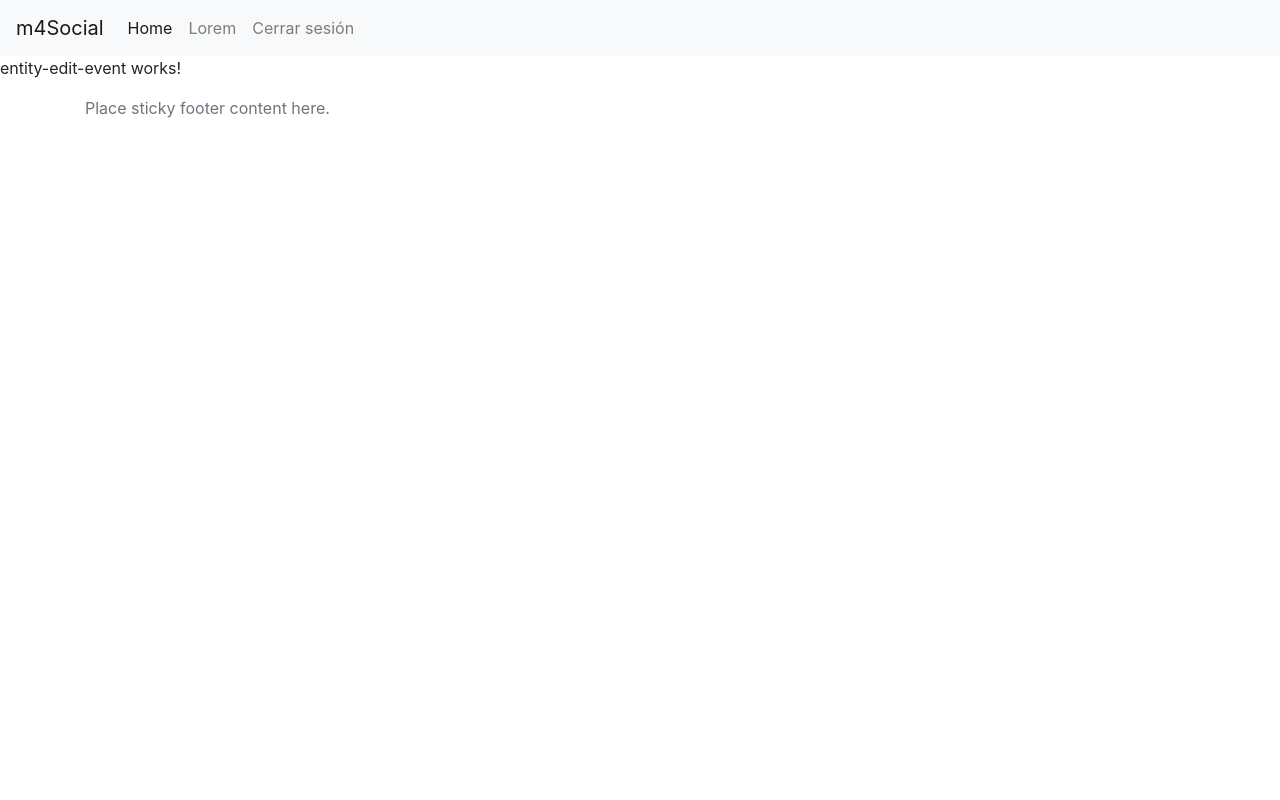
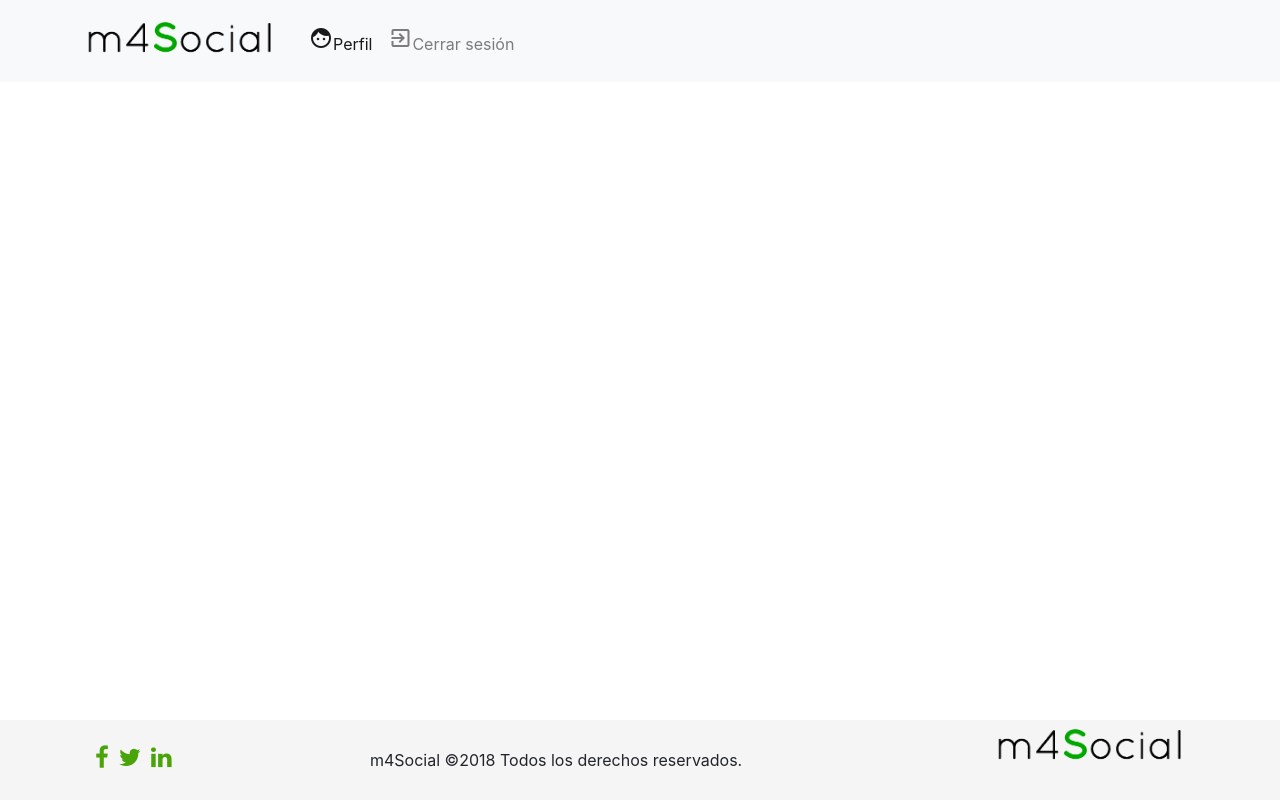
Before and after one commit to Guillemduno/hotvote, an Angular app: page /entityEditEvent in a window 1280 px wide. Built offline with nearby package versions, Linux system fonts and the light colour scheme.

Commit message:
Estilos en header, footer, y agrego función service a Entidad listado eventos.

```diff
--- a/src/app/app.component.ts
+++ b/src/app/app.component.ts
@@ -6,5 +6,5 @@ import { Component } from '@angular/core';
   styleUrls: ['./app.component.css']
 })
 export class AppComponent {
-  title = 'HotVote';
+  title = 'm4Social App';
 }
--- a/src/app/app.module.ts
+++ b/src/app/app.module.ts
@@ -1,5 +1,6 @@
 import { BrowserModule } from '@angular/platform-browser';
 import { NgModule } from '@angular/core';
+import {HttpModule } from '@angular/http';
 import { AppComponent } from './app.component';
 import { FooterComponent } from './footer/footer.component';
 import { AppRoutingModule } from './/app-routing.module';
@@ -23,7 +24,8 @@ import { EntityEditEventComponent } from './entity-edit-event/entity-edit-event.
   ],
   imports: [
     BrowserModule,
-    AppRoutingModule
+    AppRoutingModule,
+    HttpModule
   ],
   providers: [],
   bootstrap: [AppComponent]
--- a/src/app/entity-edit-event/entity-edit-event.component.html
+++ b/src/app/entity-edit-event/entity-edit-event.component.html
@@ -1,3 +1,5 @@
-<p>
-  entity-edit-event works!
-</p>
+<div class="container">
+  <form action="">
+
+  </form>
+</div>
--- a/src/app/entity-event/entity-event.component.html
+++ b/src/app/entity-event/entity-event.component.html
@@ -1,25 +1,32 @@
 <div class="container">
-    <button type="button" class="btn btn-link" routerLink="/startPage">Volver</button>
+    <button type="button" class="btn btn-light" routerLink="/startPage">Volver</button>
 
-    <div class="row">
-        <table class="table">
+
+    <table class="table table-hover">
         <thead>
           <tr>
-                <th scope="col">#</th>
-                <th scope="col">First</th>
-                <th scope="col">Last</th>
-                <th scope="col">Handle</th>
+            <th scope="col">ID</th>
+            <th scope="col">Entidad</th>
+            <th scope="col" colspan="2">Evento</th>
+            <th scope="col">Acciones</th>
           </tr>
         </thead>
-            <tbody>
-              <!--<tr>
+        <tbody *ngIf="articulos">
+          <tr *ngFor="let articulo of articulos; let index = i">
             <th scope="row">
+                {{articulo.id}}
+            </th>
+            <td width="70">
                 <img class="rounded mx-auto d-block float-left" width="72" height="72" src="https://api.adorable.io/avatars/285/abott@adorable.png" alt="evento">
-                </th>
-                <td colspan="3">
-                  <h3>Título del evento <i class="small material-icons">lock_outline</i></h3>
+            </td>
+            <td colspan="2">
+              <h3>{{articulo.title}}<i class="small material-icons">lock_outline</i></h3>
               <p>30/07/2018 - 31/07/2018</p>
               <p>Lorem ipsum dolor sit amet, consectetur adipiscing elit. Sed lacus est, viverra at nulla et, aliquam tincidunt dui. Nulla quis odio a velit rhoncus tincidunt ut sit amet magna.</p>
+            </td>
+            <td>
+                <button type="button" class="btn btn-primary btn-sm" disabled><i class="small material-icons">mode_edit</i></button>
+                <button type="button" class="btn btn-secondary btn-sm" disabled><i class="small material-icons">delete_forever</i></button>
               </td>
           </tr>
           <tr>
@@ -35,13 +42,7 @@
               <button type="button" class="btn btn-primary btn-sm" routerLink="/entityEditEvent"><i class="small material-icons">mode_edit</i></button>
               <button type="button" class="btn btn-secondary btn-sm" data-toggle="modal" data-target="#deleteEvent"><i class="small material-icons">delete_forever</i></button>
             </td>
-              </tr>-->
-              <tr *ngIf="articulos">
-                <td *ngFor="let articulo of articulos; let index = i">
-                  <h1>{{articulo.id}}. {{articulo.title}}</h1>
-                </td>
           </tr>
-
         </tbody>
     </table>
 
@@ -66,4 +67,3 @@
       </div>
     </div>
 </div>
-</div>
--- a/src/app/footer/footer.component.css
+++ b/src/app/footer/footer.component.css
@@ -1,3 +1,16 @@
-body{
-    background-color: aquamarine;
+.footer{
+    position: absolute;
+    bottom: 0;
+    width: 100%;
+    height: 80px;
+    line-height: 80px;
+    background-color: #f5f5f5;
 }
+    .footer .logo-footer{
+        width: 200px;
+    }
+
+    .footer i{
+        margin-left: 10px;
+        font-size: 24px;
+    }
--- a/src/app/footer/footer.component.html
+++ b/src/app/footer/footer.component.html
@@ -1,5 +1,17 @@
 <footer class="footer">
   <div class="container">
-    <span class="text-muted">Place sticky footer content here.</span>
+    <div class="row">
+      <div class="col-md-3">
+          <a href="#"><i class="fa fa-facebook lg"></i></a>
+          <a href="#"><i class="fa fa-twitter lg"></i></a>
+          <a href="#"><i class="fa fa-linkedin lg"></i></a>
+      </div>
+      <div class="col-md-9 clearfix">
+          m4Social &copy;2018 Todos los derechos reservados.
+        <a href="#">
+          <img src="../assets/logo.png" alt="logo m4social" title="m4social" class="logo-footer float-right">
+        </a>
+      </div>
+    </div>
   </div>
 </footer>
--- a/src/app/header/header.component.css
+++ b/src/app/header/header.component.css
@@ -0,0 +1,3 @@
+nav .logo-header{
+    width: 200px;
+}
--- a/src/app/header/header.component.html
+++ b/src/app/header/header.component.html
@@ -1,5 +1,6 @@
 <nav class="navbar navbar-expand-lg navbar-light bg-light">
-  <a class="navbar-brand" href="#">m4Social</a>
+  <div class="container">
+    <a class="navbar-brand" href="#"><img src="../assets/logo.png" alt="logo m4social" title="m4social" class="logo-header"></a>
     <button class="navbar-toggler" type="button" data-toggle="collapse" data-target="#navbarSupportedContent" aria-controls="navbarSupportedContent" aria-expanded="false" aria-label="Toggle navigation">
       <span class="navbar-toggler-icon"></span>
     </button>
@@ -7,14 +8,13 @@
     <div class="collapse navbar-collapse" id="navbarSupportedContent">
       <ul class="navbar-nav mr-auto">
         <li class="nav-item active">
-        <a class="nav-link" href="#">Home <span class="sr-only">(current)</span></a>
+          <a class="nav-link" href="#"><i class="smaill material-icons">face</i>Perfil</a>
         </li>
         <li class="nav-item">
-        <a class="nav-link" href="#">Lorem</a>
-      </li>
-      <li class="nav-item">
-        <a class="nav-link" href="#">Cerrar sesión</a>
+          <a class="nav-link" href="#"><i class="small material-icons">exit_to_app</i>Cerrar sesión</a>
         </li>
       </ul>
     </div>
+  </div>
+
   </nav>
--- a/src/index.html
+++ b/src/index.html
@@ -2,11 +2,11 @@
 <html lang="en">
 <head>
   <meta charset="utf-8">
-  <title>HOTvote!!</title>
+  <title>m4Social App</title>
   <base href="/">
   <link rel="stylesheet" href="https://stackpath.bootstrapcdn.com/bootstrap/4.1.3/css/bootstrap.min.css" integrity="sha384-MCw98/SFnGE8fJT3GXwEOngsV7Zt27NXFoaoApmYm81iuXoPkFOJwJ8ERdknLPMO" crossorigin="anonymous">
   <link href="https://fonts.googleapis.com/icon?family=Material+Icons" rel="stylesheet">
-
+  <link rel="stylesheet" href="https://stackpath.bootstrapcdn.com/font-awesome/4.7.0/css/font-awesome.min.css">
   <meta name="viewport" content="width=device-width, initial-scale=1">
   <link rel="icon" type="image/x-icon" href="favicon.ico">
 </head>
@@ -15,6 +15,5 @@
   <script src="https://code.jquery.com/jquery-3.3.1.slim.min.js" integrity="sha384-q8i/X+965DzO0rT7abK41JStQIAqVgRVzpbzo5smXKp4YfRvH+8abtTE1Pi6jizo" crossorigin="anonymous"></script>
   <script src="https://cdnjs.cloudflare.com/ajax/libs/popper.js/1.14.3/umd/popper.min.js" integrity="sha384-ZMP7rVo3mIykV+2+9J3UJ46jBk0WLaUAdn689aCwoqbBJiSnjAK/l8WvCWPIPm49" crossorigin="anonymous"></script>
   <script src="https://stackpath.bootstrapcdn.com/bootstrap/4.1.3/js/bootstrap.min.js" integrity="sha384-ChfqqxuZUCnJSK3+MXmPNIyE6ZbWh2IMqE241rYiqJxyMiZ6OW/JmZQ5stwEULTy" crossorigin="anonymous"></script>
-
 </body>
 </html>
--- a/src/styles.css
+++ b/src/styles.css
@@ -1 +1,8 @@
 /* You can add global styles to this file, and also import other style files */
+nav{
+    margin-bottom: 60px;
+}
+
+a{
+    color: #4AA308;
+}
```
Also changed, not shown: src/assets/logo.png (added). Lines whose indentation alone changed are shown as unchanged.
